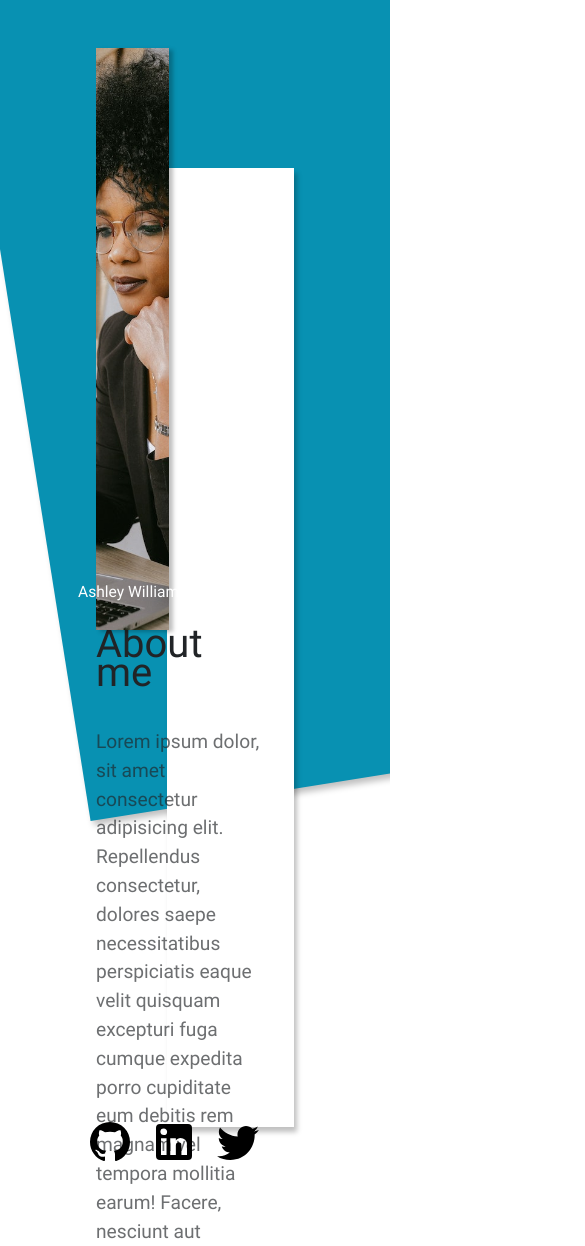
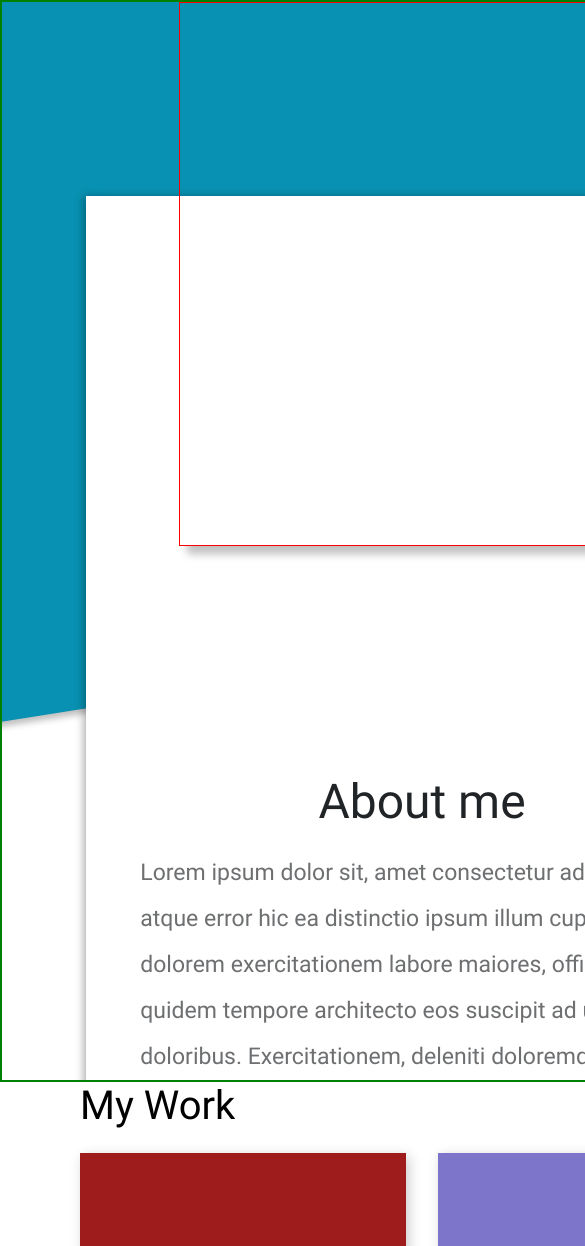
Before and after one commit to nathnael-desta/Homepage, a plain HTML site: page index.html in a window 390 px wide. Shown: the top 1246 px of the page, 585 px wide, since content can reach past the window. Drawn offline with Linux system fonts and the light colour scheme.

Commit message:
finish tablet mode

```diff
--- a/index.html
+++ b/index.html
@@ -16,9 +16,9 @@
             <div class="topContent">
                 <div class="leftFloater"></div>
                 <span class="about heading">About me</span>
-                <span class="paragraph">Lorem ipsum dolor, sit amet consectetur adipisicing elit. Repellendus
-                    consectetur, dolores saepe necessitatibus perspiciatis eaque velit quisquam excepturi fuga cumque
-                    expedita porro cupiditate eum debitis rem magnam vel tempora mollitia earum! Facere, nesciunt aut</span>
+                <span class="paragraph">
+                    Lorem ipsum dolor sit, amet consectetur adipisicing elit. At, alias atque error hic ea distinctio ipsum illum cupiditate fugit dolor dolorem exercitationem labore maiores, officia, tempora optio quidem tempore architecto eos suscipit ad ullam pariatur quas doloribus. Exercitationem, deleniti doloremque?
+                </span>
 
 
 
--- a/style.css
+++ b/style.css
@@ -27,7 +27,9 @@
     font-family: myRegular;
 }
 
-body
+body {
+
+}
 
 body::-webkit-scrollbar {
     display: none;
@@ -36,18 +38,22 @@ body::-webkit-scrollbar {
 .main {
     display: flex;
     flex-direction: column;
+    min-width: 100dvh;  /*........................................................................................................ just using dvh fixed the issue where 100vw isn't the full width for screen*/
 
     .top {
-
         background-repeat: no-repeat;
         background-size: cover;
-        padding: 3rem 6rem 6.5rem ;
+        padding: 3rem 6rem 6.5rem;
         position: relative;
         display: flex;
         overflow: hidden;
 
         align-items: center;
         max-width: 100%;
+
+
+
+
 
         &::before {
             content: "";
@@ -64,9 +70,29 @@ body::-webkit-scrollbar {
 
         }
 
+
+
+        @media (max-width: 1000px) {
+            & {
+                padding: 3rem 2rem 14.5rem;
+                margin-bottom: 150px;
+            }
+
+            &::before {
+                left: -45%;
+            }
+        }
+
+        @media (max-width: 500px) {
+            & {
+                padding: 0;
+                margin: 0;
+
+            }
+        }
+
         .topContent {
             height: 29rem;
-
 
             position: relative;
             font-size: 1.2rem;
@@ -74,7 +100,6 @@ body::-webkit-scrollbar {
             color: #212427a8;
 
             height: max-content;
-            flex-direction: column;
 
             padding-right: 2rem;
 
@@ -91,22 +116,61 @@ body::-webkit-scrollbar {
                 box-shadow: 3px 5px 5px rgb(0 0 0 / 25%);
             }
 
+            @media (max-width: 1000px) {
+                &::before {
+                    bottom: -15%;
+                    top: 18%;
+                    left: 10%;
+                    box-shadow: 5px 6px 10px rgb(0 0 0 / 25%) , -3px 0px 8px rgb(0 0 0 / 25%);
 
 
+                }
+            }
 
-
+            @media (max-width:500px) {
+                & {
+                    display: flex;
+                    flex-direction: column;
+                    align-items: center;
+                    padding: 0;
+                    border: 2px solid green;
+                    margin: 0;
+                }
+            }
 
             .leftFloater {
                 height: 36.4rem;
                 /* width: 29.2rem; */
                 width: 44.1%;
-            background-image: url(./Assets/actual\ top\ image.jpg);
+                /* background-image: url(./Assets/actual\ top\ image.jpg);
                 background-size: cover;
-            background-position: center;
-            box-shadow: 4px 2px 4px rgb(0 0 0 / 25%);
+                background-position: center; */
+                box-shadow: 4px 4px 4px rgb(0 0 0 / 25%);
                 float: left;
                 margin-right: 1.5rem;
                 position: relative;
+
+                @media (max-width: 500px) {
+                    & {
+                        float: none;
+                        margin: 0;
+                        padding: 0;
+                        border: 1px solid red;
+
+
+                    }
+                }
+
+                @media (max-width: 1000px) {
+                    & {
+                        width: 54%;
+                        height: 34rem;
+                        float: left;
+                        margin-right: 2rem;
+                        margin-bottom: 1rem;
+                        box-shadow: 8px 8px 8px rgb(0 0 0 / 25%);
+                    }
+                }
 
                 &::before {
                     position: absolute;
@@ -129,11 +193,32 @@ body::-webkit-scrollbar {
                 display: block;
                 padding-top: 8rem;
                 padding-bottom: 2.5rem;
+
+                @media (max-width: 1000px) {
+                    & {
+                        font-size: 250%; /*some*/
+                        padding-top: 4.5em;
+                        padding-bottom: 1.5rem;
+                        line-height: 3rem;
+                    }
+
+                }
+
             }
 
             .paragraph{
                 /* padding-top: 40rem;
                 margin-right: 20rem; */
+
+                @media (max-width: 1000px) {
+                    & {
+                        font-size: 120%;
+                        display: block;
+                        padding-left: 6em;
+
+                        line-height: 2em;
+                    }
+                }
 
             }
 
@@ -147,6 +232,10 @@ body::-webkit-scrollbar {
                 gap: 1rem;
                 cursor: pointer;
 
+                @media (max-width: 1000px) {
+                    display: none;
+                }
+
                 svg {
                     width: 3rem;
                     height: auto;
@@ -156,21 +245,45 @@ body::-webkit-scrollbar {
         }
     }
 
+
+
     .middle {
         padding: 0rem 5rem 5rem;
         display: flex;
         flex-direction: column;
         gap: 1.5em;
 
+
         .heading {
             font-size: 2.5rem;
         }
 
+
+
+            @media (max-width: 1000px) {
+
+
+            }
+
+
         .work {
             display: grid;
-            grid-template-columns: repeat(auto-fit, minmax(400px, 1fr));
+            grid-template-columns: repeat(auto-fill, minmax(400px, 1fr));
             gap: 2rem;
             justify-items: center;
+            justify-content: center;
+
+            @media (max-width: 1000px) {
+                & {
+                    display: grid;
+                grid-template-columns: repeat(auto-fill, minmax(300px, 1fr));
+                }
+
+
+            }
+
+
+
 
             & > div {
                 background-color: purple;
@@ -180,6 +293,7 @@ body::-webkit-scrollbar {
                 box-shadow: 3px 3px 12px rgb(0 0 0 / 20%);
                 position: relative;
                 max-width: 550px;
+                justify-self: center;
 
                 .project {
                     background-color: white;
@@ -275,12 +389,26 @@ body::-webkit-scrollbar {
             gap: 1.5rem;
             font-size: 1.5rem;
 
+            @media (max-width: 1000px) {
+                & {
+                    font-size: 1rem;
+                    padding-right: 20px;
+                }
+            }
+
             .contact {
                 font-size: 3.5rem;
+
+                @media (max-width: 1000px) {
+                    & {
+                        font-size: 3rem;
+                    }
+                }
             }
 
             .please {
                 width: 80%;
+
             }
 
             .phone {
@@ -327,7 +455,3 @@ body::-webkit-scrollbar {
 
     }
 }
-
-@media (max-width: 1000px) {
-
-}
```
Lines whose indentation alone changed are shown as unchanged.
